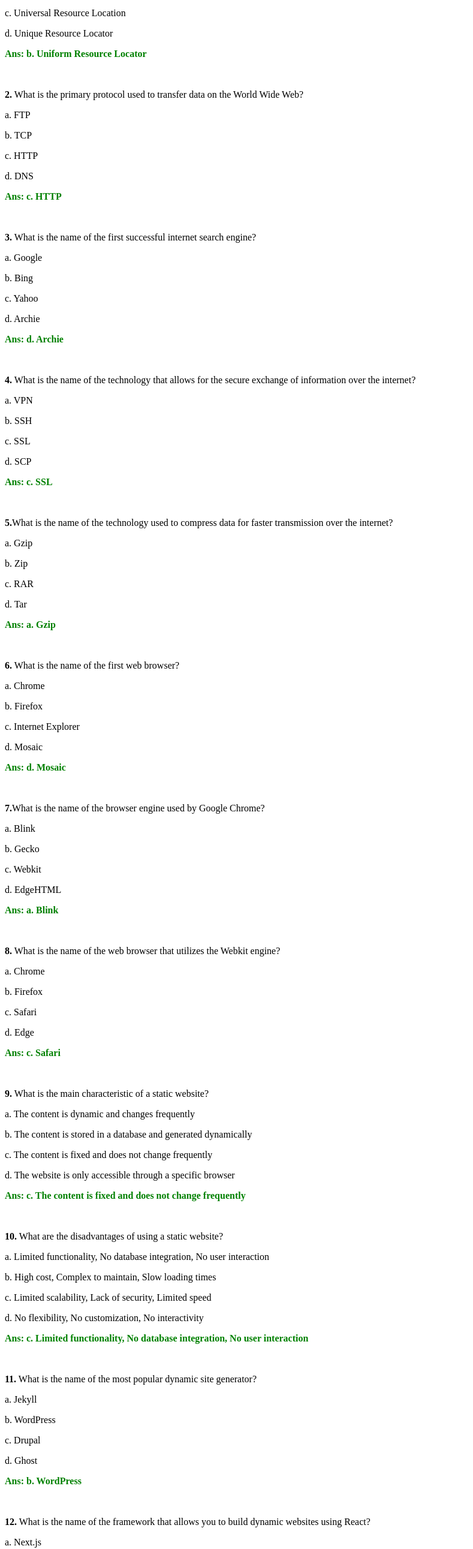
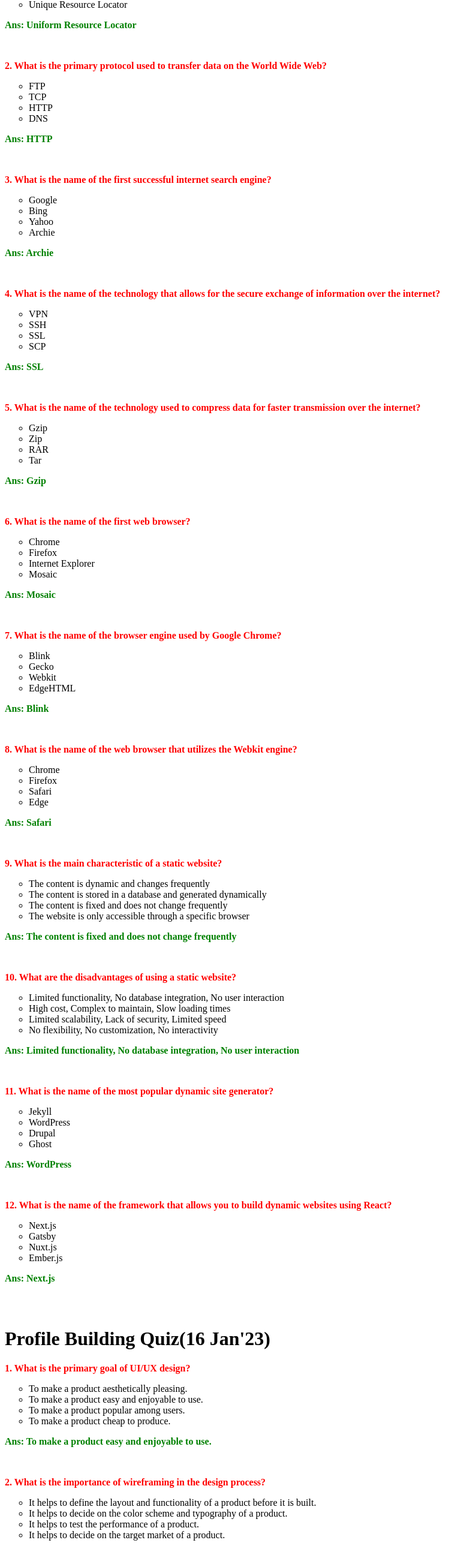
Before and after one commit to Abdullah0145/Basic_Web_Development_Notess, a plain HTML site: page BasicWebDevMCQ.html in a window 1280 px wide. Shown: the part 169-2752 px from the top of the page at 60% size, without its empty margins (0-789 px from the left). Drawn offline with Linux system fonts and the light colour scheme.

Commit message:
BasicWebDevMCQQuizes

```diff
--- a/BasicWebDevMCQ.html
+++ b/BasicWebDevMCQ.html
@@ -6,181 +6,227 @@
     <title>Basics-Web-Development</title>
 </head>
 <body>
+    <!--PW Skills Quizes/MCQ/MSQ/NAT-->
     <p><h1 style="color: black;">Base Building Quiz(15 Jan'23)</h1></p>
-    <p><b>1.</b> What does the acronym URL stand for?</p>
-    <p>a. Universal Resource Link</p>
-    <p>b. Uniform Resource Locator</p>
-    <p>c. Universal Resource Location</p>
-    <p>d. Unique Resource Locator</p>
-    <p><b style="color: green;">Ans: b. Uniform Resource Locator</b></p>
+    <p style="color: red;"><b>1. What does the acronym URL stand for?</b></p>
+    <ul type="circle">
+    <li>Universal Resource Link</li>
+    <li>Uniform Resource Locator</li>
+    <li>Universal Resource Location</li>
+    <li>Unique Resource Locator</li>
+    </ul>
+    <p style="color: green;"><b>Ans: Uniform Resource Locator</b></p>
     <br/>
 
-    <p><b>2.</b>  What is the primary protocol used to transfer data on the World Wide Web?</p>
-    <p>a. FTP</p>
-    <p>b. TCP</p>
-    <p>c. HTTP</p>
-    <p>d. DNS</p>
-    <p><b style="color: green;">Ans: c. HTTP</b></p>
+    <p style="color: red;"><b>2. What is the primary protocol used to transfer data on the World Wide Web?</b></p>
+    <ul type="circle">
+    <li>FTP</li>
+    <li>TCP</li>
+    <li>HTTP</li>
+    <li>DNS</li>
+    </ul>
+    <p><b style="color: green;">Ans: HTTP</b></p>
     <br/>
 
-    <p><b>3.</b> What is the name of the first successful internet search engine?</p>
-    <p>a. Google</p>
-    <p>b. Bing</p>
-    <p>c. Yahoo</p>
-    <p>d. Archie</p>
-    <p><b style="color: green;">Ans: d. Archie</b></p>
+    <p style="color: red;"><b>3. What is the name of the first successful internet search engine?</b></p>
+    <ul type="circle">
+    <li>Google</li>
+    <li>Bing</li>
+    <li>Yahoo</li>
+    <li>Archie</li>
+    </ul>
+    <p><b style="color: green;">Ans: Archie</b></p>
     <br/>
 
-    <p><b>4.</b> What is the name of the technology that allows for the secure exchange of information over the internet?</p>
-    <p>a. VPN</p>
-    <p>b. SSH</p>
-    <p>c. SSL</p>
-    <p>d. SCP</p>
-    <p><b style="color: green;">Ans: c. SSL</b></p>
+    <p style="color: red;"><b>4. What is the name of the technology that allows for the secure exchange of information over the internet?</b></p>
+    <ul type="circle">
+    <li>VPN</li>
+    <li>SSH</li>
+    <li>SSL</li>
+    <li>SCP</li>
+    </ul>
+    <p><b style="color: green;">Ans: SSL</b></p>
     <br/>
 
-    <p><b>5.</b>What is the name of the technology used to compress data for faster transmission over the internet?</p>
-    <p>a. Gzip</p>
-    <p>b. Zip</p>
-    <p>c. RAR</p>
-    <p>d. Tar</p>
-    <p><b style="color: green;">Ans: a. Gzip</b></p>
+    <p style="color: red;"><b>5. What is the name of the technology used to compress data for faster transmission over the internet?</b></p>
+    <ul type="circle">
+    <li>Gzip</li>
+    <li>Zip</li>
+    <li>RAR</li>
+    <li>Tar</li>
+    </ul>
+    <p><b style="color: green;">Ans: Gzip</b></p>
     <br/>
 
-    <p><b>6.</b> What is the name of the first web browser?</p>
-    <p>a. Chrome</p>
-    <p>b. Firefox</p>
-    <p>c. Internet Explorer</p>
-    <p>d. Mosaic</p>
-    <p><b style="color: green;">Ans: d. Mosaic</b></p>
+    <p style="color: red;"><b>6. What is the name of the first web browser?</b></p>
+    <ul type="circle">
+    <li>Chrome</li>
+    <li>Firefox</li>
+    <li>Internet Explorer</li>
+    <li>Mosaic</li>
+    </ul>
+    <p><b style="color: green;">Ans: Mosaic</b></p>
     <br/>
 
-    <p><b>7.</b>What is the name of the browser engine used by Google Chrome?</p>
-    <p>a. Blink</p>
-    <p>b. Gecko</p>
-    <p>c. Webkit</p>
-    <p>d. EdgeHTML</p>
-    <p><b style="color: green;">Ans: a. Blink</b></p>
+    <p style="color: red;"><b>7. What is the name of the browser engine used by Google Chrome?</b></p>
+    <ul type="circle">
+    <li>Blink</li>
+    <li>Gecko</li>
+    <li>Webkit</li>
+    <li>EdgeHTML</li>
+    </ul>
+    <p><b style="color: green;">Ans: Blink</b></p>
     <br/>
 
-    <p><b>8.</b> What is the name of the web browser that utilizes the Webkit engine?</p>
-    <p>a. Chrome</p>
-    <p>b. Firefox</p>
-    <p>c. Safari</p>
-    <p>d. Edge</p>
-    <p><b style="color: green;">Ans: c. Safari</b></p>
+    <p style="color: red;"><b>8. What is the name of the web browser that utilizes the Webkit engine?</b></p>
+    <ul type="circle">
+    <li>Chrome</li>
+    <li>Firefox</li>
+    <li>Safari</li>
+    <li>Edge</li>
+    </ul>
+    <p><b style="color: green;">Ans: Safari</b></p>
     <br/>
 
-    <p><b>9.</b> What is the main characteristic of a static website?</p>
-    <p>a. The content is dynamic and changes frequently</p>
-    <p>b. The content is stored in a database and generated dynamically</p>
-    <p>c. The content is fixed and does not change frequently</p>
-    <p>d. The website is only accessible through a specific browser</p>
-    <p><b style="color: green;">Ans: c. The content is fixed and does not change frequently</b></p>
+    <p style="color: red;"><b>9. What is the main characteristic of a static website?</b></p>
+    <ul type="circle">
+    <li>The content is dynamic and changes frequently</li>
+    <li>The content is stored in a database and generated dynamically</li>
+    <li>The content is fixed and does not change frequently</li>
+    <li>The website is only accessible through a specific browser</li>
+    </ul>
+    <p><b style="color: green;">Ans: The content is fixed and does not change frequently</b></p>
     <br/>
 
-    <p><b> 10.</b> What are the disadvantages of using a static website?</p>
-    <p>a. Limited functionality, No database integration, No user interaction</p>
-    <p>b. High cost, Complex to maintain, Slow loading times</p>
-    <p>c. Limited scalability, Lack of security, Limited speed</p>
-    <p>d. No flexibility, No customization, No interactivity</p>
-    <p><b style="color: green;">Ans: c. Limited functionality, No database integration, No user interaction</b></p>
+    <p style="color: red;"><b> 10. What are the disadvantages of using a static website?</b></p>
+    <ul type="circle">
+    <li>Limited functionality, No database integration, No user interaction</li>
+    <li>High cost, Complex to maintain, Slow loading times</li>
+    <li>Limited scalability, Lack of security, Limited speed</li>
+    <li>No flexibility, No customization, No interactivity</li>
+    </ul>
+    <p><b style="color: green;">Ans: Limited functionality, No database integration, No user interaction</b></p>
     <br/>
 
-    <p><b>11.</b> What is the name of the most popular dynamic site generator?</p>
-    <p>a. Jekyll</p>
-    <p>b. WordPress</p>
-    <p>c. Drupal</p>
-    <p>d. Ghost</p>
-    <p><b style="color: green;">Ans: b. WordPress</b></p>
+    <p style="color: red;"><b>11. What is the name of the most popular dynamic site generator?</b></p>
+    <ul type="circle">
+    <li>Jekyll</li>
+    <li>WordPress</li>
+    <li>Drupal</li>
+    <li>Ghost</li>
+    </ul>
+    <p><b style="color: green;">Ans: WordPress</b></p>
     <br/>
 
-    <p><b>12.</b> What is the name of the framework that allows you to build dynamic websites using React?</p>
-    <p>a. Next.js</p>
-    <p>b. Gatsby</p>
-    <p>c. Nuxt.js</p>
-    <p>d. Ember.js</p></p>
-    <p><b style="color: green;">Ans: a. Next.js</b></p>
+    <p style="color: red;"><b>12. What is the name of the framework that allows you to build dynamic websites using React?</b></p>
+    <ul type="circle">
+    <li>Next.js</li>
+    <li>Gatsby</li>
+    <li>Nuxt.js</li>
+    <li>Ember.js</li></p>
+    </ul>
+    <p><b style="color: green;">Ans: Next.js</b></p>
     <br/>
 
+    <br/>
     <p><h1 style="color: black;">Profile Building Quiz(16 Jan'23)</h1></p>
-    <p><b>1.</b> What is the primary goal of UI/UX design?</p>
-    <p>a. To make a product aesthetically pleasing.</p>
-    <p>b. To make a product easy and enjoyable to use.</p>
-    <p>c. To make a product popular among users.</p>
-    <p>d. To make a product cheap to produce.</p>
-    <p><b style="color: green;">Ans: b. To make a product easy and enjoyable to use.</b></p>
+    <p style="color: red;"><b>1. What is the primary goal of UI/UX design?</b></p>
+    <ul type="circle">
+    <li>To make a product aesthetically pleasing.</li>
+    <li>To make a product easy and enjoyable to use.</li>
+    <li>To make a product popular among users.</li>
+    <li>To make a product cheap to produce.</li>
+    </ul>
+    <p><b style="color: green;">Ans: To make a product easy and enjoyable to use.</b></p>
     <br/>
 
-    <p><b>2.</b> What is the importance of wireframing in the design process?</p>
-    <p>a. It helps to define the layout and functionality of a product before it is built.</p>
-    <p>b. It helps to decide on the color scheme and typography of a product.</p>
-    <p>c. It helps to test the performance of a product.</p>
-    <p>d. It helps to decide on the target market of a product.</p>
-    <p><b style="color: green;">Ans: a. It helps to define the layout and functionality of a product before it is built.</b></p>
+    <p style="color: red;"><b>2. What is the importance of wireframing in the design process?</b></p>
+    <ul type="circle">
+    <li>It helps to define the layout and functionality of a product before it is built.</li>
+    <li>It helps to decide on the color scheme and typography of a product.</li>
+    <li>It helps to test the performance of a product.</li>
+    <li>It helps to decide on the target market of a product.</li>
+    </ul>
+    <p><b style="color: green;">Ans: It helps to define the layout and functionality of a product before it is built.</b></p>
     <br/>
 
-    <p><b>3.</b> What does HTML stand for?</p>
-    <p>a. Hypertext Markup Language</p>
-    <p>b. Hyperlink Transfer Protocol</p>
-    <p>c. Hypertext Transfer Protocol Secure</p>
-    <p>d. Hyperlink Markup Language</p>
-    <p><b style="color: green;">Ans: a. Hypertext Markup Language</b></p>
+    <p style="color: red;"><b>3. What does HTML stand for?</b></p>
+    <ul type="circle">
+    <li>Hypertext Markup Language</li>
+    <li>Hyperlink Transfer Protocol</li>
+    <li>Hypertext Transfer Protocol Secure</li>
+    <li>Hyperlink Markup Language</li>
+    </ul>
+    <p><b style="color: green;">Ans: Hypertext Markup Language</b></p>
     <br/>
 
-    <p><b>4.</b> Which of the following is NOT a JavaScript framework?</p>
-    <p>a. AngularJS</p>
-    <p>b. ReactJS</p>
-    <p>c. Ruby on Rails</p>
-    <p>d. Vue.js</p>
-    <p><b style="color: green;">Ans: c. Ruby on Rails</b></p>
+    <p style="color: red;"><b>4. Which of the following is NOT a JavaScript framework?</b></p>
+    <ul type="circle">
+    <li>AngularJS</li>
+    <li>ReactJS</li>
+    <li>Ruby on Rails</li>
+    <li>Vue.js</li>
+    </ul>
+    <p><b style="color: green;">Ans: Ruby on Rails</b></p>
     <br/>
 
-    <p><b>5.</b> What is the primary use of CSS?</p>
-    <p>a. To create the layout and design of a webpage</p>
-    <p>b. To add functionality to a webpage</p>
-    <p>c. To create and manipulate database connections</p>
-    <p>d. To handle server-side logic</p>
-    <p><b style="color: green;">Ans: a. To create the layout and design of a webpage</b></p>
+    <p style="color: red;"><b>5. What is the primary use of CSS?</b></p>
+    <ul type="circle">
+    <li>To create the layout and design of a webpage</li>
+    <li>To add functionality to a webpage</li>
+    <li>To create and manipulate database connections</li>
+    <li>To handle server-side logic</li>
+    </ul>
+    <p><b style="color: green;">Ans: To create the layout and design of a webpage</b></p>
     <br/>
 
-    <p><b>6.</b> What is the primary use of a database in web development?</p>
-    <p>a. To store and retrieve data for a web application</p>
-    <p>b. To handle server-side logic</p>
-    <p>c. To create the layout and design of a webpage</p>
-    <p>d. To add functionality to a webpage</p>
-    <p><b style="color: green;">Ans: a. To store and retrieve data for a web application</b></p>
+    <p style="color: red;"><b>6. What is the primary use of a database in web development?</b></p>
+    <ul type="circle">
+    <li>To store and retrieve data for a web application</li>
+    <li>To handle server-side logic</li>
+    <li>To create the layout and design of a webpage</li>
+    <li>To add functionality to a webpage</li>
+    </ul>
+    <p><b style="color: green;">Ans: To store and retrieve data for a web application</b></p>
     <br/>
 
-    <p><b>7.</b> What is the purpose of an API in web development?</p>
-    <p>a. To provide a way for different applications to communicate with each other</p>
-    <p>b. To handle client-side logic</p>
-    <p>c. To create the layout and design of a webpage</p>
-    <p>d. To add functionality to a webpage</p>
-    <p><b style="color: green;">Ans: a. To provide a way for different applications to communicate with each other</b></p>
+    <p style="color: red;"><b>7. What is the purpose of an API in web development?</b></p>
+    <ul type="circle">
+    <li>To provide a way for different applications to communicate with each other</li>
+    <li>To handle client-side logic</li>
+    <li>To create the layout and design of a webpage</li>
+    <li>To add functionality to a webpage</li>
+    </ul>
+    <p><b style="color: green;">Ans: To provide a way for different applications to communicate with each other</b></p>
     <br/>
 
-    <p><b>8.</b> What is the role of a backend developer?</p>
-    <p>a. To create and maintain the user interface and user experience of a web or mobile application</p>
-    <p>b. To create and manage the server-side of an application, including the database, server-side logic, and APIs</p>
-    <p>c. To ensure that a website looks the same on all devices</p>
-    <p>d. To create and manage the network infrastructure of an application</p>
-    <p><b style="color: green;">Ans: b. To create and manage the server-side of an application, including the database, server-side logic, and APIs</b></p>
+    <p style="color: red;"><b>8. What is the role of a backend developer?</b></p>
+    <ul type="circle">
+    <li>To create and maintain the user interface and user experience of a web or mobile application</li>
+    <li>To create and manage the server-side of an application, including the database, server-side logic, and APIs</li>
+    <li>To ensure that a website looks the same on all devices</li>
+    <li>To create and manage the network infrastructure of an application</li>
+    </ul>
+    <p><b style="color: green;">Ans: To create and manage the server-side of an application, including the database, server-side logic, and APIs</b></p>
     <br/>
 
-    <p><b>9.</b> What is the primary purpose of a portfolio in the field of design and technology?</p>
-    <p>a. To showcase the individual's skills and experience to potential employers or clients</p>
-    <p>b. To document the individual's learning process and progress</p>
-    <p>c. To provide a platform for the individual to share their work with the public</p>
-    <p>d. All of the above</p>
-    <p><b style="color: green;">Ans: d. All of the above</b></p>
+    <p style="color: red;"><b>9. What is the primary purpose of a portfolio in the field of design and technology?</b></p>
+    <ul type="circle">
+    <li>To showcase the individual's skills and experience to potential employers or clients</li>
+    <li>To document the individual's learning process and progress</li>
+    <li>To provide a platform for the individual to share their work with the public</li>
+    <li>All of the above</li>
+    </ul>
+    <p><b style="color: green;">Ans: All of the above</b></p>
     <br/>
 
-    <p><b>10.</b> Why is a portfolio important for a job seeker?</p>
-    <p>a. It demonstrates their skills and experience to potential employers</p>
-    <p>b. It showcases their attention to detail and ability to showcase their work in a professional manner</p>
-    <p>c. It highlights their ability to communicate their design process and decisions</p>
-    <p>d. All of the above</p>
+    <p style="color: red;"><b>10. Why is a portfolio important for a job seeker?</b></p>
+    <ul type="circle">
+    <li>It demonstrates their skills and experience to potential employers</li>
+    <li>It showcases their attention to detail and ability to showcase their work in a professional manner</li>
+    <li>It highlights their ability to communicate their design process and decisions</li>
+    <li>All of the above</li>
+    </ul>
     <p><b style="color: green;">Ans: All of the above</b></p>
 </body>
 </html>
```
